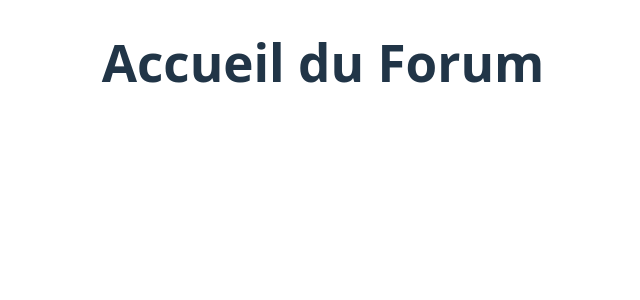
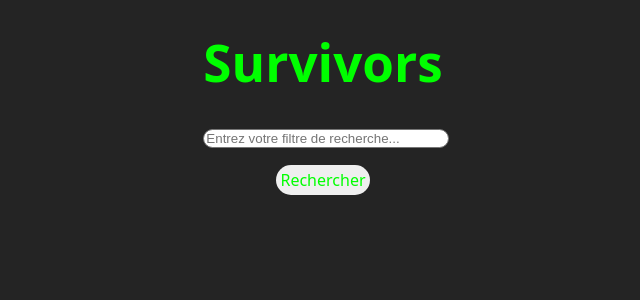
Before and after one commit to BuildsByOmar/Survivors, a React (Vite) app in the folder frontend/: page / in a window 1280 px wide. Shown: the top 300 px of the page, without its empty margins (317-957 px from the left). Built offline with nearby package versions, Linux system fonts and the light colour scheme; a small style sheet from the web is missing.

Commit message:
page accueil

```diff
--- a/frontend/src/index.css
+++ b/frontend/src/index.css
@@ -6,13 +6,9 @@
 
 
 :root {
-  font-family: 'Hack', system-ui, Avenir, Helvetica, Arial, sans-serif;
   line-height: 1.5;
   font-weight: 400;
 
-  color-scheme: light dark;
-  color:  #00FF00;
-  background-color: #242424;
 
   font-synthesis: none;
   text-rendering: optimizeLegibility;
@@ -20,20 +16,17 @@
   -moz-osx-font-smoothing: grayscale;
 }
 
-a {
-  font-weight: 500;
-  color: #646cff;
-  text-decoration: inherit;
-}
-a:hover {
-  color: #535bf2;
-}
-
 body {
   margin: 0;
   place-items: center;
   min-width: 320px;
   min-height: 100vh;
+  font-family: 'Hack', system-ui, Avenir, Helvetica, Arial, sans-serif;
+
+  color-scheme: light dark;
+  color:  #00FF00;
+  background-color: #242424;
+
 }
 
 h1 {
@@ -42,33 +35,20 @@ h1 {
 }
 
 button {
-  border-radius: 8px;
   border: 1px solid transparent;
-  padding: 0.6em 1.2em;
+  padding: 0.2em 0.2em;
+  margin: 1rem;
   font-size: 1em;
   font-weight: 500;
-  font-family: inherit;
-  background-color: #1a1a1a;
+  color:  #00FF00;
+  font-family: 'Hack', system-ui, Avenir, Helvetica, Arial, sans-serif;
   cursor: pointer;
   transition: border-color 0.25s;
 }
 button:hover {
-  border-color: #646cff;
+  border-bottom: #00FF00;
 }
 button:focus,
 button:focus-visible {
   outline: 4px auto -webkit-focus-ring-color;
 }
-
-@media (prefers-color-scheme: light) {
-  :root {
-    color: #213547;
-    background-color: #ffffff;
-  }
-  a:hover {
-    color: #747bff;
-  }
-  button {
-    background-color: #f9f9f9;
-  }
-}
--- a/frontend/src/pages/Home.jsx
+++ b/frontend/src/pages/Home.jsx
@@ -1,10 +1,39 @@
+import React from "react";
+import Header from "./Header";
+
 export default function Home() {
   return (
-    <div className="max-w-3xl mx-auto mt-10">
-      <div className="flex justify-center w-full">
-        <h1 className="text-3xl font-bold mb-6 font-sans">Accueil du Forum</h1>
+    <>
+
+      <div className="max-w-3xl mx-auto mt-10 px-4">
+        <div className="flex flex-col items-center gap-4">
+          {/* Titre */}
+          <h1 className="text-4xl font-bold font-sans text-center">
+            Survivors
+          </h1>
+
+          {/* Barre de recherche */}
+          <div className="w-full max-w-md relative">
+            <input
+              type="text"
+              placeholder="Entrez votre filtre de recherche..."
+              className="w-full px-8 py-9 border border-gray-300 rounded-full focus:outline-none focus:ring-2 focus:ring-blue-500 pr-10"
+            />
+          </div>
+
+          <button
+            type="submit"
+            className="px-2 py-1 border border-gray-300 rounded-full hover:bg-gray-100 transition"
+          >
+            Rechercher
+          </button>
+        </div>
+
+        {/* filtre */}
+        <div className="mt-10">
+          {/* Posts */}
+        </div>
       </div>
-      {/* Filtres, liste des posts, système de like ici */}
-    </div>
+    </>
   );
 }
```
Also changed, not shown: frontend/src/pages/logo.webp (added), frontend/src/pages/search.png (added).
